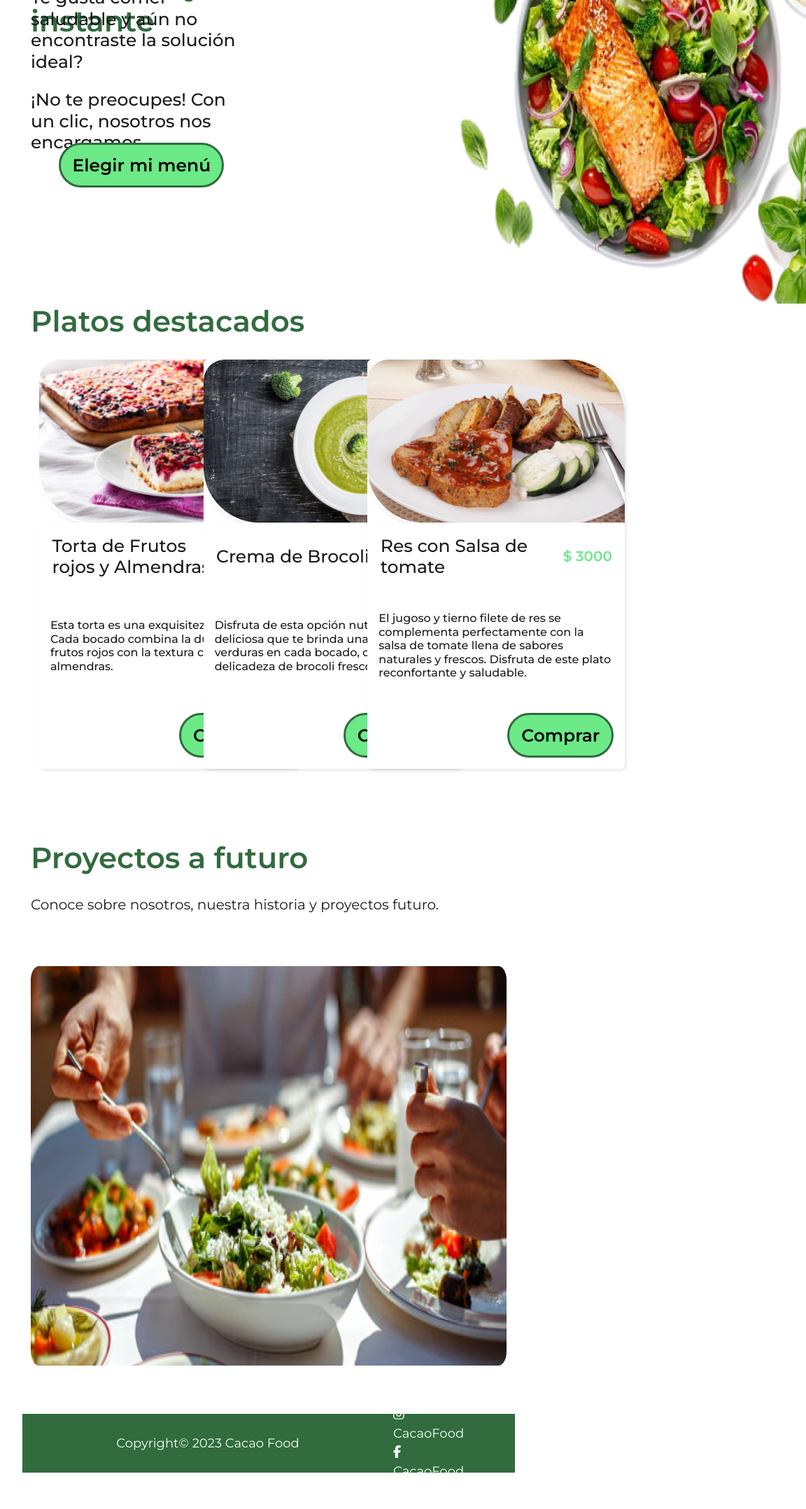
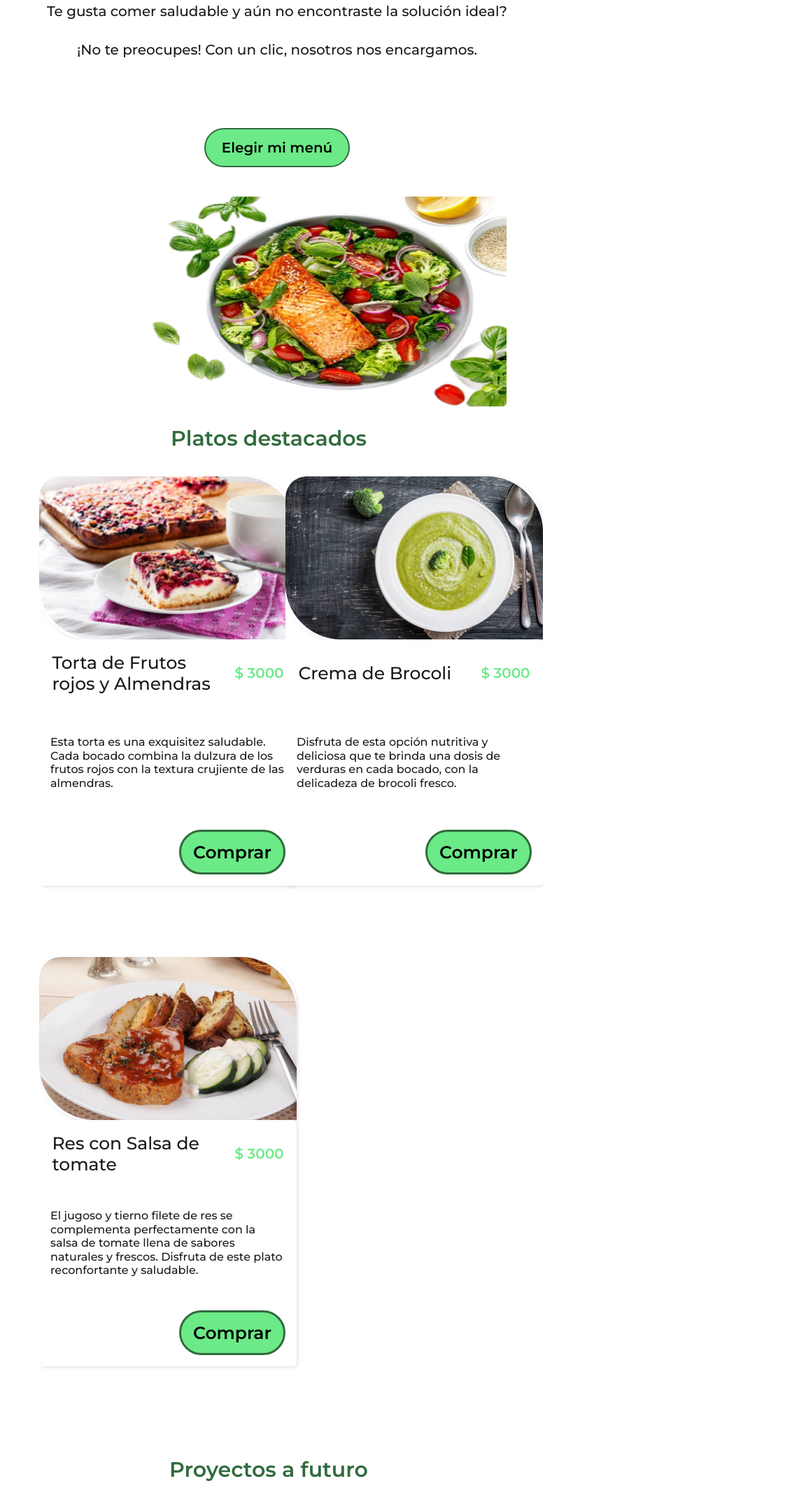
Before and after one commit to pabloencina/Cacao-Food, a React (Create React App) app: page / in a window 768 px wide. Shown: the part 320-2477 px from the top of the page at 70% size, 1152 px wide, since content can reach past the window. Before the commit the page ends 2441 px from the top, so only its background shows below. Built offline with nearby package versions, Linux system fonts and the light colour scheme.

Commit message:
Se trabaja en responsive section menu de 450 a 750 px

```diff
--- a/src/Components/Inicio/Home.jsx
+++ b/src/Components/Inicio/Home.jsx
@@ -55,7 +55,7 @@ function Home() {
           <Row>
             {dataMenu.map((menu) => {
               return menu.destacados === true ? (
-                <Col key={menu.id} md={4} sx={12} sm={12}>
+                <Col key={menu.id} sx={12} sm={6} md={6} lg={4}>
                   <CardMenu key={menu.id} menu={menu} />
                 </Col>
               ) : null;
--- a/src/Styles/pages/_footer.scss
+++ b/src/Styles/pages/_footer.scss
@@ -154,3 +154,54 @@
          }
      }
 }
+
+// De 750px a 1200px
+@media screen and (min-width: 46.875rem) and (max-width: 75rem) {
+    .footer{
+        &__container{
+            height: 5.30rem;
+            background-color:$colorPrimario ;
+            display: flex;
+            justify-content:flex-end;;
+            align-items: center;
+        };
+        &__container_copyright{
+            width: 47%;
+        }
+        &__copyright{
+            font-size: 14px;
+        }
+        &__container_social_media{
+            display: flex;
+            flex-direction: column;
+            margin-right: 4rem
+        };
+        &__social_media_Instagram{
+            color: #F2FFF5;
+            background-color: inherit;
+            border: initial;
+            font-family: 'Montserrat', sans-serif;
+            font-size: 14px;
+            &:hover{
+                color:black
+            }
+
+        };
+        &__social_media_Facebook{
+            color: #F2FFF5;
+            background-color: inherit;
+            border: initial;
+            font-family: 'Montserrat', sans-serif;
+            font-size: 14px;
+            &:hover{
+                color:black
+            }
+        };
+        &__image_Facebook{
+            width: 1.5rem;
+        };
+        &__image_Instagram{
+            width: 1.5rem;
+        }
+    }
+}
--- a/src/Styles/pages/_home.scss
+++ b/src/Styles/pages/_home.scss
@@ -358,75 +358,86 @@
 }}
 
 // De 750px a 1200px
-@media screen and (min-width: 46.875rem) and (max-width: 75rem) {.home {
+@media screen and (min-width: 46.875rem) and (max-width: 75rem) {
+    .home {
         // &__container_page_home{
         //     width:  90rem;
 
         // }
         &__container_title_text{
-        position: absolute;
-        margin-right: 20px;
-        text-align: left;
+            //position: absolute;
+            //margin-right: 20px;
+            //text-align: left;
+            display: block;
             margin-top: 10%;
-        width: 45%;
-
+            width: 100%;
         }
         &__container_button{
             width: 100%;
-        height: 150px;
+            height: 60px;
             display: flex;
             justify-content: center;
             align-items: center;
         }
         &__presentación {
-        display: flex;
-        flex-direction:row;
-        position: relative;
-
+            //display: flex;
+            //flex-direction:column;
+            display: block;
+            //position: relative;
             &__button {
                 background-color: $colorTerciario;
                 color: black;
                 display: flex;
                 align-items: center;
                 justify-content: center;
-            width: 14.75rem;
-            height: 4rem;
-            border: 3px solid $colorPrimario;
+                width: 13rem;
+                height: 3.5rem;
+                border: 2px solid $colorPrimario;
                 border-radius: 2rem;
                 font-family: 'Montserrat', sans-serif;
                 font-weight: 600;
-            font-size: 1.56rem;
+                font-size: 20px;
                 line-height: 1.9rem;
                 &:hover{
                     background-color: white;
                     color:$colorPrimario;
-                border: 3px solid $colorPrimario;
+                    border: 2px solid $colorPrimario;
                 }
             }
 
             &--img{
-            width: 61.18rem;
-            height: 40.81rem;
-            margin-left: 440px;
+                width: 100%;
+                height: 300px;
+                //margin-left: 440px;
+                margin: 0 auto;
+                display: block;
+                margin-top: 31.25rem;
             }
 
         }
+        &__container_img_presentación{
+
+            width: 100%;
+            display: flex;
+            justify-content: center;
+        }
         &__container_title{
-        height: 80px;
+            height: 100px;
+            display: flex;
+            justify-content: center;
+            align-items: center;
         }
         &__title{
             color: $colorPrimario;
             font-family: 'Montserrat', sans-serif;
             font-weight: 700;
-        font-size: 2.62rem;
-        line-height: 51.2px
+            font-size: 30px;
         };
 
         &__text{
             font-family: 'Montserrat', sans-serif;
             font-weight: 500;
-        font-size: 1.56rem;
-        line-height: 30.48px;
+            font-size: 20px;
             display: flex;
             align-items: center;
             justify-content: center;
@@ -461,10 +472,11 @@
             height: 40rem ;
         }
         &__image{
-        width: 72.12rem;
-        height:35.68rem ;
+            width: 100%;
+            height:300px ;
         }
         &__container_text_proyecto{
             height: 100px;
         }
-}}
+    }
+}
--- a/src/Styles/pages/_menu.scss
+++ b/src/Styles/pages/_menu.scss
@@ -299,7 +299,7 @@
 // De 450px a 750px
 @media screen and (min-width: 28.125rem) and (max-width: 46.875rem) {
     .menu{
-        width:26rem ;
+        //width:100% ;
         display: flex;
         justify-content: center;
     &__container_title{
@@ -438,3 +438,163 @@
     }
 }
 }
+
+// De 750px a 1200px
+@media screen and (min-width: 46.875rem) and (max-width: 75rem) {
+    .menu{
+        width: 100%;
+        //margin: 1rem 0.5rem;
+            //padding: 1.5rem;;
+        display: flex;
+        justify-content: center;
+        &__container_title{
+            height: 8rem;
+            display: flex;
+            align-items:flex-end;
+            justify-content:flex-start;
+        };
+        &__title{
+            color: $colorPrimario;
+            font-family: 'Montserrat', sans-serif;
+            font-weight: 700;
+            font-size: 3.25rem;
+        }
+        &__container_text{
+            height: 12rem;
+            display: flex;
+            align-items: center;
+            justify-content: center;
+        };
+        &__text{
+            font-family: 'Montserrat', sans-serif;
+            font-weight: 500;
+            font-size: 1.56rem ;  // 25px
+            line-height: 30.48px
+        }
+    }
+    .menu_section{
+        &__container{
+            display: flex;
+            justify-content: center;
+            align-items: center;
+            height: 10.50rem;
+        }
+       &__container_link_menu{
+            display: flex;
+            align-items: center;
+            justify-content: center;
+            height: 4rem; //64px
+            width: 39.25rem; //
+            background-color: $colorFondoSecundario;
+            border-radius: 2rem;
+
+       } ;
+       &__button{
+            height: 4rem;
+            display: flex;
+            justify-content: center;
+            text-decoration: none;
+            font-family: 'Montserrat', sans-serif;
+            font-weight: 600;
+            font-size: 20px;
+            line-height: 24px;
+       }
+       &__link_menu{
+            margin: 1rem;
+            background-color: $colorFondoSecundario;
+            color: black;
+        &:hover{
+            color: $colorPrimario;
+        }
+
+       }
+       &__link_menu_click{
+        height: 4rem;
+        background-color: $colorTerciario;
+        color: black;
+        display: flex;
+        justify-content: center;
+        align-items: center;
+    }
+    &__link_menu_click_platos{
+        height: 4rem;
+        background-color: $colorTerciario;
+        color: black;
+        display: flex;
+        justify-content: center;
+        align-items: center;
+    }
+
+    }
+    .card_menu{
+        &__container{
+            margin-bottom:8.5rem ;
+            width: 23rem;
+            height:34.43rem ;
+            border: none;
+        };
+        &__image{
+            border-radius: 30px 70px 0px 70px;
+            box-shadow: 2px 2px 4px rgba(0, 0, 0, 0.1);
+        }
+        &__name_title{
+            font-family: 'Montserrat', sans-serif;
+            font-weight: 500;
+            font-size: 25px;
+            line-height: 30px;
+            width: 70%;
+        }
+        &__container_menu_name_price{
+            display: flex;
+            height: 4rem;
+            justify-content: center;
+            align-items: center;
+        };
+        &__price{
+            display: flex;
+            justify-content:flex-end;
+            width: 6rem;
+            color: $colorTerciario;
+            font-family: 'Montserrat', sans-serif;
+            font-weight: 700;
+            font-size: 20px;
+            line-height: 30px;
+        };
+        &__container_description{
+            display: flex;
+            justify-content: center;
+            height:12rem ;
+            align-items: center;
+            align-content: center;
+            font-family: 'Montserrat', sans-serif;
+            font-weight: 400;
+            font-size: 1rem;
+            line-height: 19.5px;
+        }
+        &__container_button{
+            justify-content: flex-end;;
+            display: flex;
+            height: 4rem;
+        };
+        &__button {
+            background-color: $colorTerciario;
+            color: black;
+            display: flex;
+            align-items: center;
+            justify-content: center;
+            width: 9.5rem;
+            height: 4rem;
+            border: 3px solid $colorPrimario;
+            border-radius: 2rem;
+            font-family: 'Montserrat', sans-serif;
+            font-weight: 600;
+            font-size: 1.56rem;
+            line-height: 1.9rem;
+            &:hover{
+                background-color: white;
+                color:$colorPrimario;
+                border: 3px solid $colorPrimario;
+            }
+        }
+    }
+}
--- a/src/Styles/pages/_navbar.scss
+++ b/src/Styles/pages/_navbar.scss
@@ -333,3 +333,8 @@
             }
         }
 }
+
+// De 750px a 1200px
+@media screen and (min-width: 46.875rem) and (max-width: 75rem) {
+
+}
```
Lines whose indentation alone changed are shown as unchanged.
